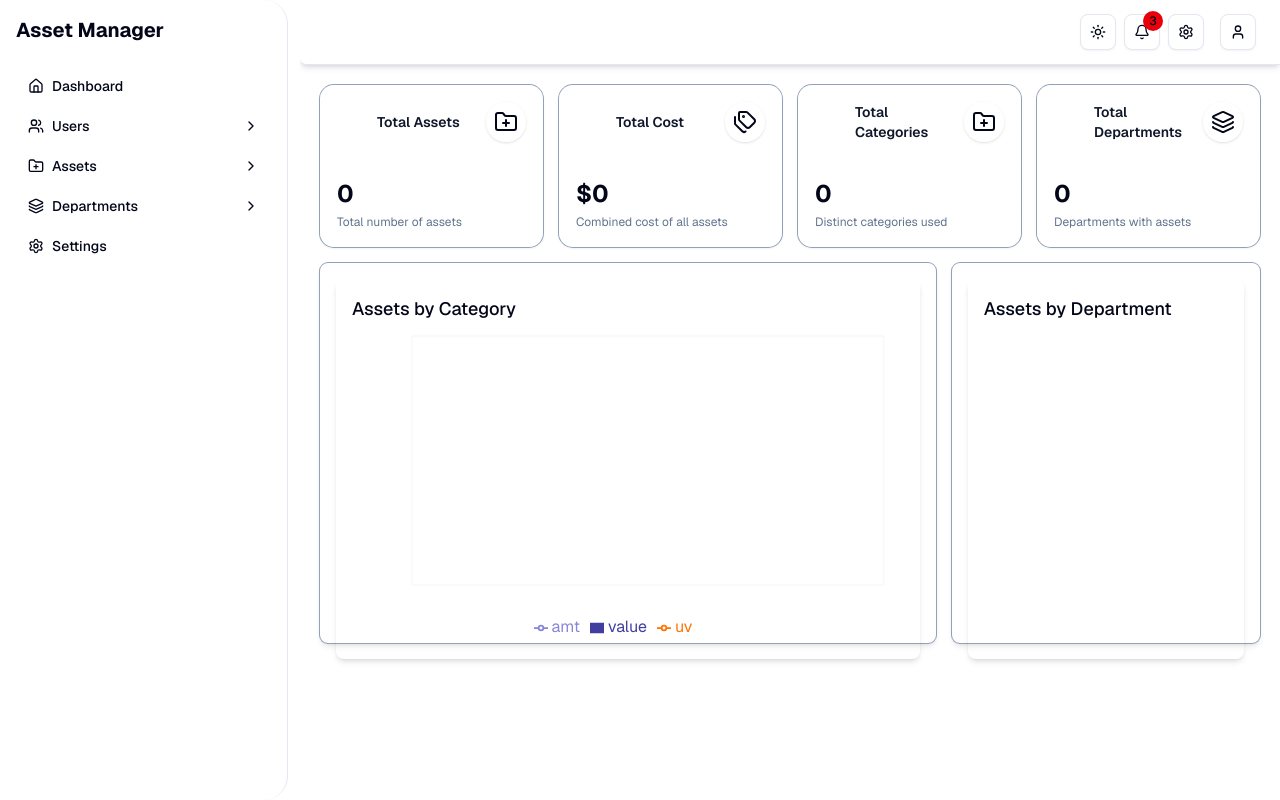
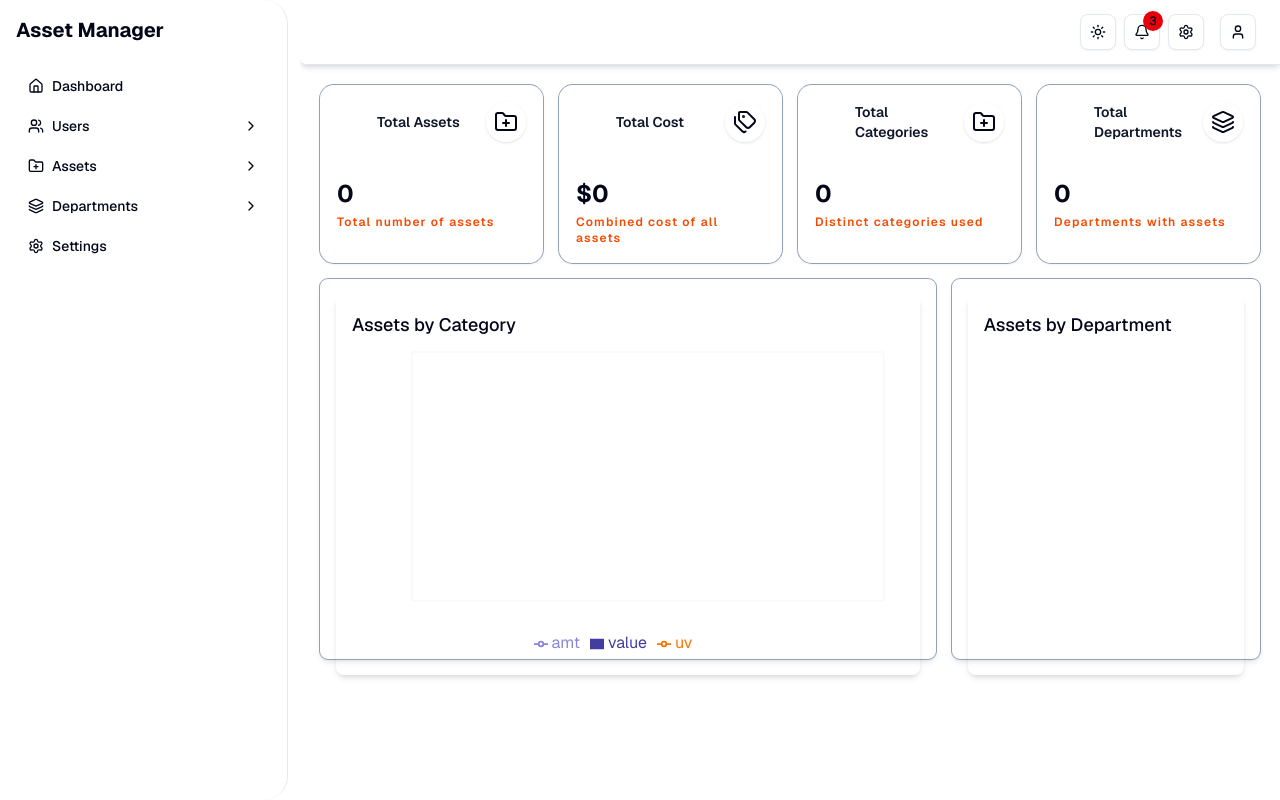
Before and after one commit to PAPA-CHUWE/asset-manager, a Next.js app: page /user/home in a window 1280 px wide. Built offline with nearby package versions, Linux system fonts and the light colour scheme.

Commit message:
settings1

```diff
--- a/app/ui-components/DashboardStatCard.tsx
+++ b/app/ui-components/DashboardStatCard.tsx
@@ -63,7 +63,7 @@ const DashboardStatCard: React.FC<DashboardStatCardProps> = ({
 
       <CardContent className="mt-3 p-0 relative z-10">
         <div className="text-2xl font-bold">{value}</div>
-        {description && <p className="text-xs text-muted-foreground mt-1">{description}</p>}
+        {description && <p className="text-xs dark:text-muted-foreground text-chart-1 font-semibold tracking-widest mt-1">{description}</p>}
       </CardContent>
     </Card>
   );
```
